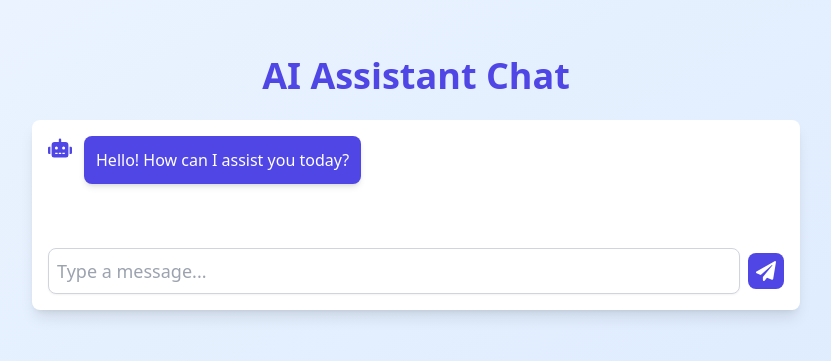
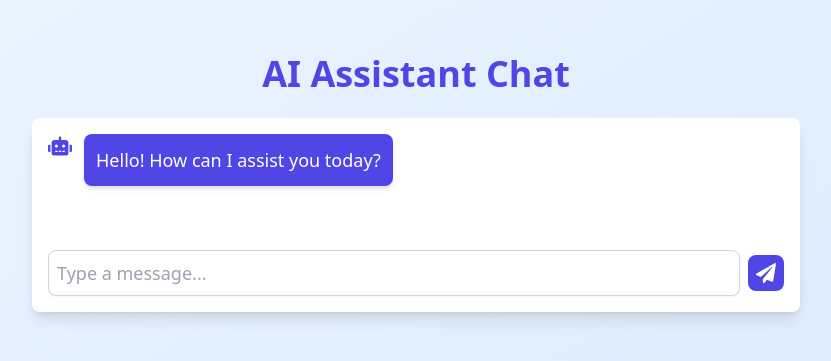
Before and after one commit to saikothasan/ai-assistant, a Next.js app: page / in a window 1280 px wide. Shown: the part 249-610 px from the top of the page, without its empty margins (224-1055 px from the left). Built offline with nearby package versions, Linux system fonts and the light colour scheme.

Commit message:
Update Message.tsx

```diff
--- a/components/Message.tsx
+++ b/components/Message.tsx
@@ -16,15 +16,18 @@ export default function Message({ role, content }: MessageProps) {
         role === "user" ? "justify-end" : "justify-start"
       }`}
     >
+      {/* Display appropriate icon for user or bot */}
       {role === "bot" ? (
         <FaRobot className="text-primary" size={24} />
       ) : (
         <FaUserCircle className="text-accent" size={24} />
       )}
+
+      {/* Message bubble with responsive styling */}
       <div
-        className={`max-w-xs md:max-w-md rounded-lg p-3 ${
+        className={`max-w-full sm:max-w-xs md:max-w-md rounded-lg p-3 ${
           role === "bot" ? "bg-primary text-white" : "bg-accent text-dark"
-        } shadow-md`}
+        } shadow-md text-sm sm:text-base md:text-lg`}
       >
         {content}
       </div>
```
